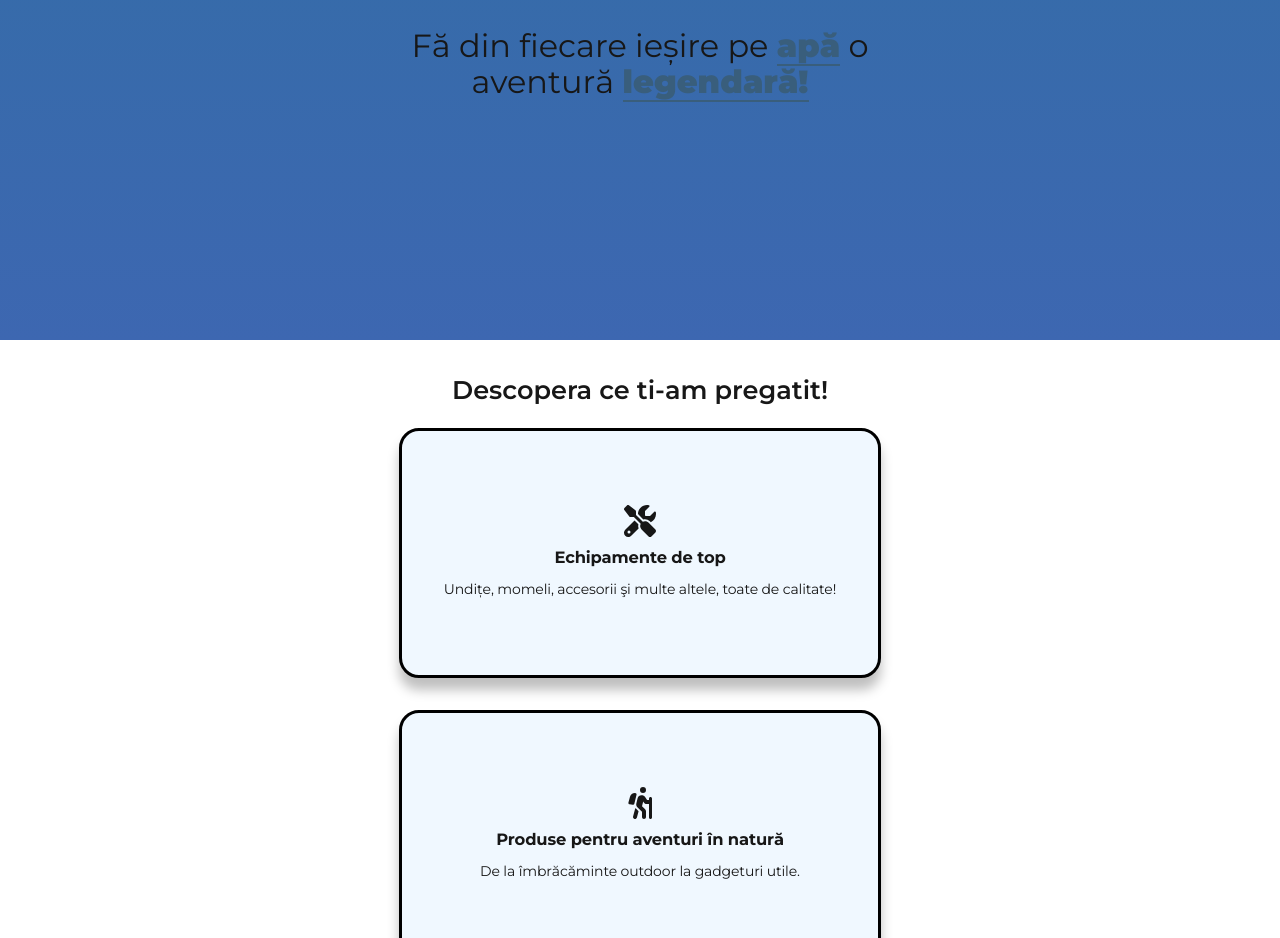
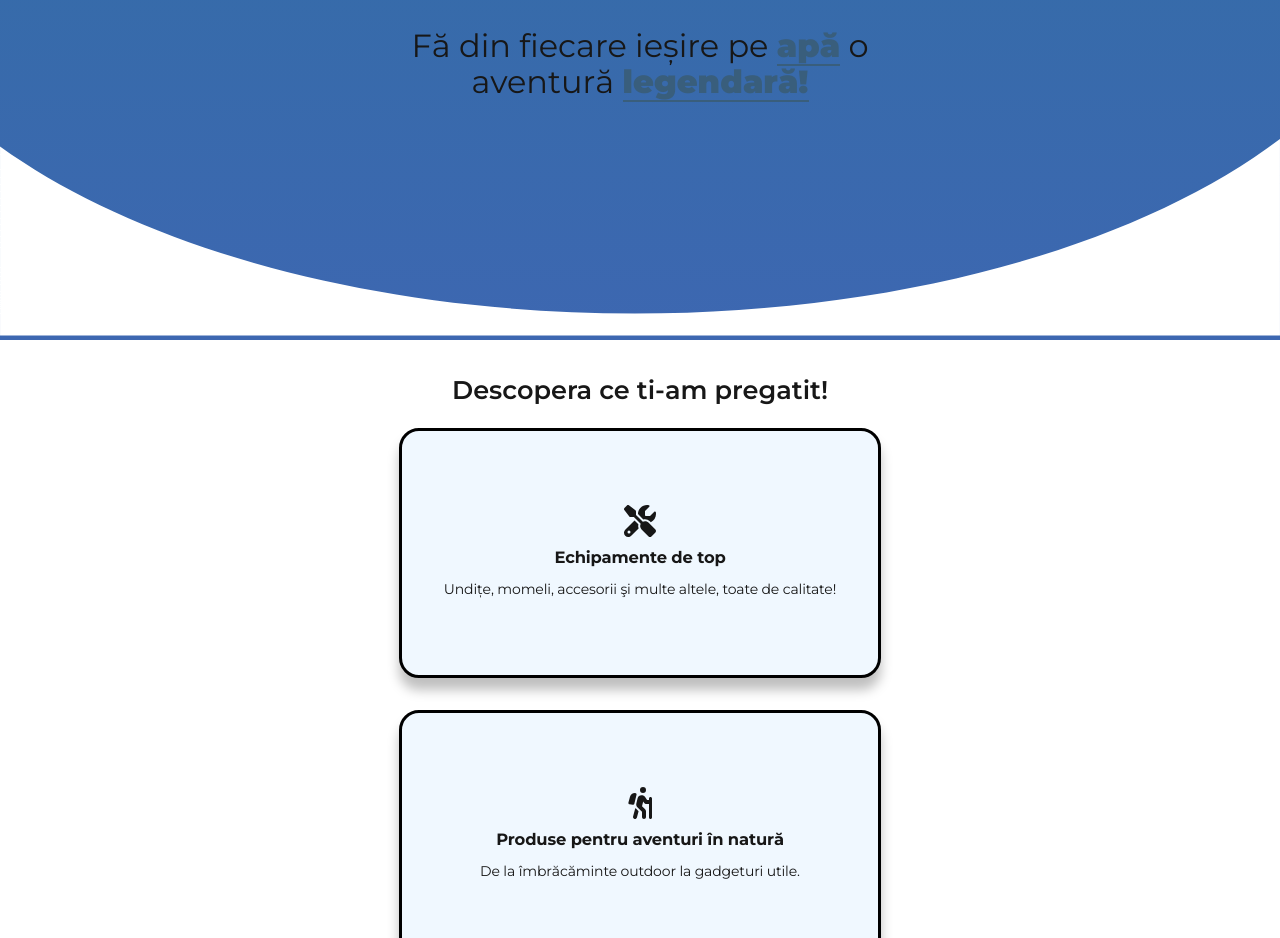
Before and after one commit to balanbogdan94/operatiunea-monstru, a Next.js app: page / in a window 1280 px wide. Shown: the part 860-1798 px from the top of the page. Built offline with nearby package versions, Linux system fonts and the light colour scheme.

Commit message:
Added SVG for section transition

```diff
--- a/src/components/sections/LandingSection.module.css
+++ b/src/components/sections/LandingSection.module.css
@@ -1,13 +1,5 @@
 .root {
 	padding: 48px 24px;
-	/* background: linear-gradient(
-		to top left,
-		lab(72.9% -7.6 -34.5),
-		lab(79.8% -6.8 -24.2),
-		lab(85.3% -6.2 -15.5),
-		lab(90.2% -5.6 -7.5),
-		lab(94.8% -2.1 0.5)
-	); */
 	width: 100%;
 	height: 150svh;
 	display: grid;
@@ -101,6 +93,14 @@
 	animation: underlines 2s ease-in-out forwards;
 }
 
+.bottomCircle {
+	position: absolute;
+	bottom: 0;
+	width: 100%;
+	height: auto;
+	overflow: hidden;
+}
+
 @keyframes underlines {
 	0% {
 		transform: scaleX(0);
--- a/src/components/sections/LandingSection.tsx
+++ b/src/components/sections/LandingSection.tsx
@@ -54,6 +54,19 @@ const LandingSection = () => {
 					<span className={styles.highlightText}>legendară!</span>
 				</h2>
 			</motion.div>
+			<div className={styles.bottomCircle}>
+				<svg
+					height='100%'
+					width='100%'
+					viewBox='0 0 868 134'
+					preserveAspectRatio='xMidYMid meet'
+					xmlns='http://www.w3.org/2000/svg'>
+					<path
+						d='M868 0.62854C773.797 71.9901 613.015 119 430.5 119C252.43 119 95.0469 74.2518 0 5.79834V134H868V0.62854Z'
+						fill='#FFFFFF'
+					/>
+				</svg>
+			</div>
 		</motion.section>
 	);
 };
```
